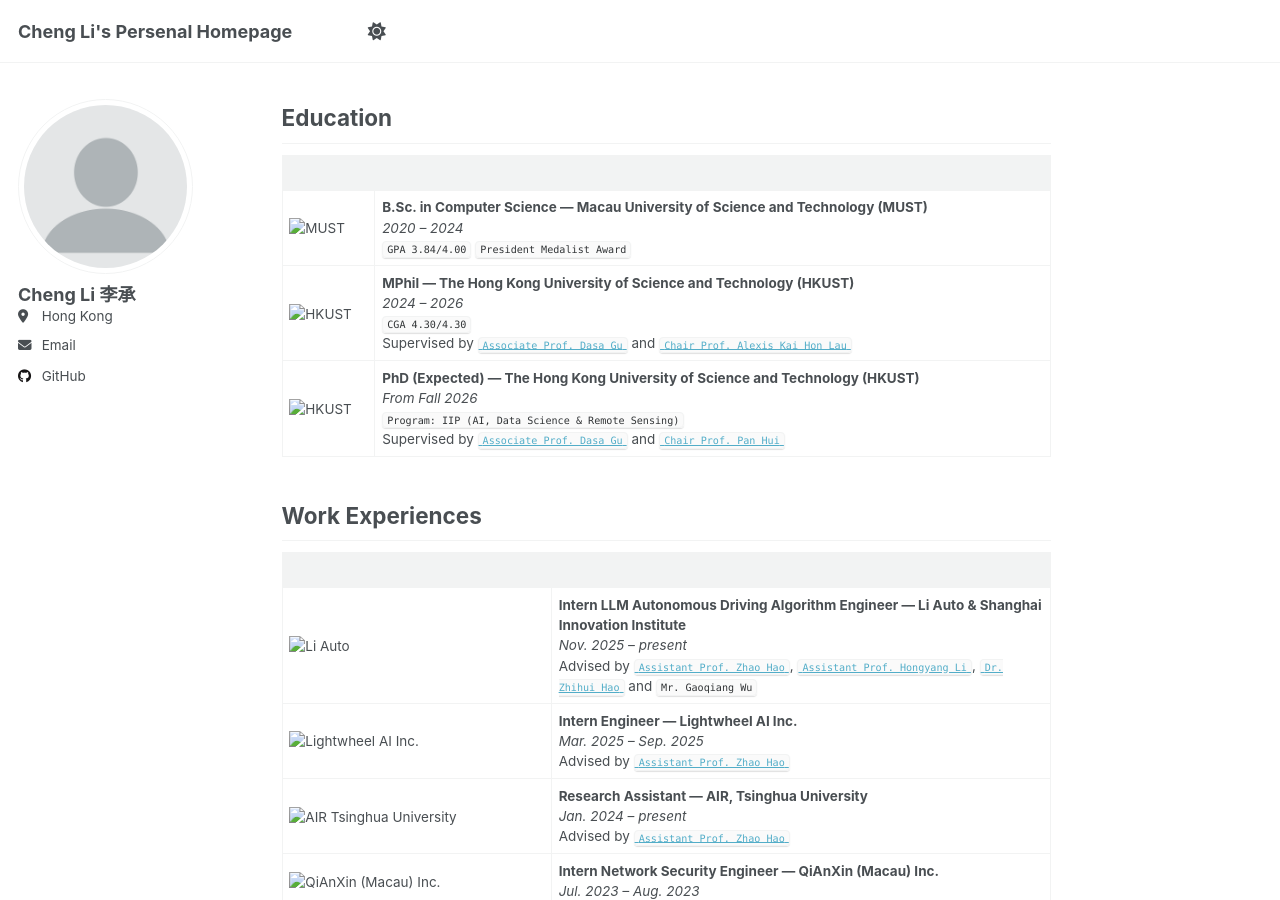
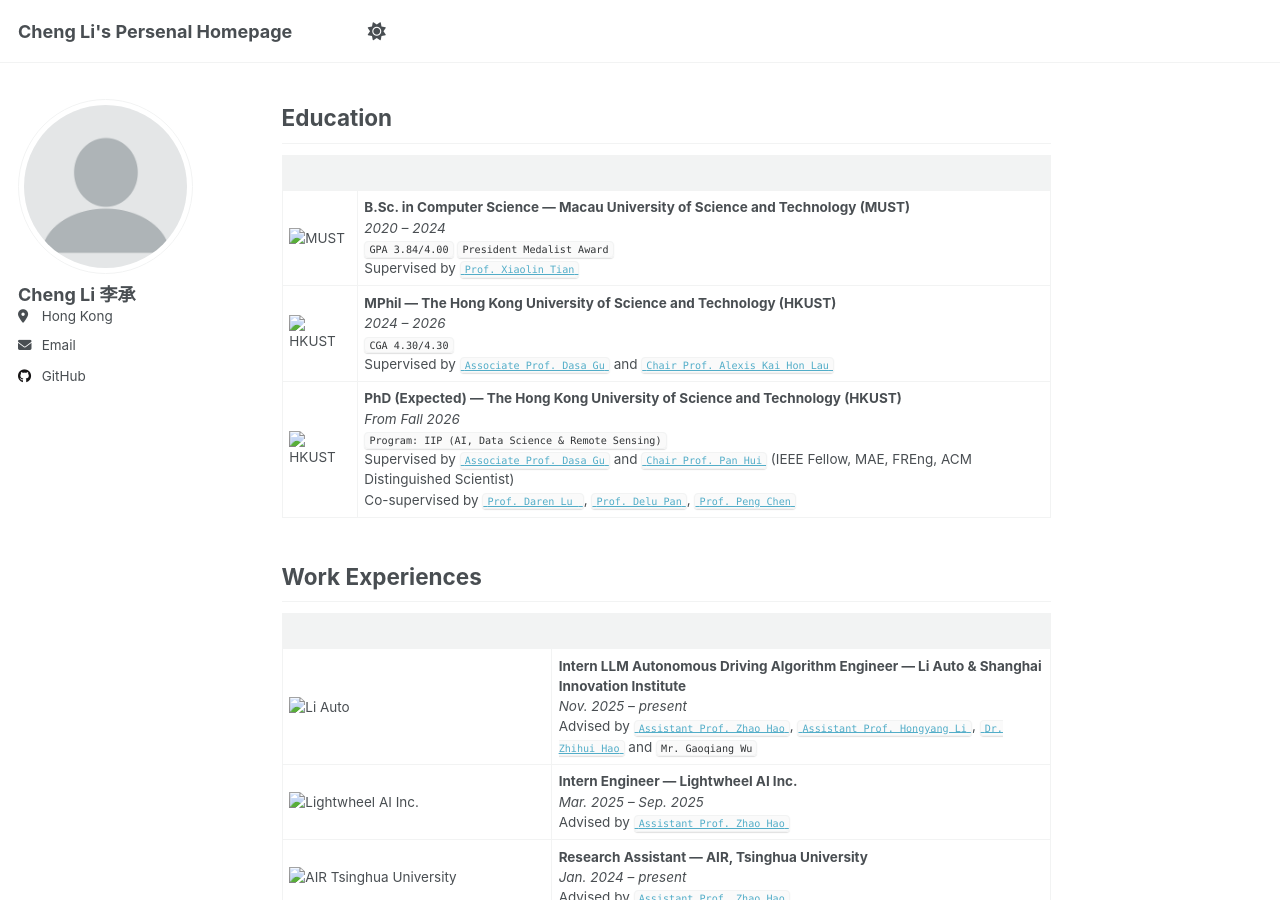
Before and after one commit to chengli24/chengli24, a Jekyll site: the page built from _pages/about.md, in a window 1280 px wide and 900 px high, scrolled down 881 px. Built offline with Jekyll 4.4.1, drawn with Linux system fonts in a browser that asks for light colours; a script that is not in the unit is left out.

Commit message:
Update about.md

```diff
--- a/_pages/about.md
+++ b/_pages/about.md
@@ -18,9 +18,10 @@ My research interests focus on Remote Sensing, Computer Vision, Autonomous Drivi
 
 |  |  |
 |---|---|
-| <img src="MUST.png" alt="MUST" width="120"> | **B.Sc. in Computer Science — Macau University of Science and Technology (MUST)**<br>*2020 – 2024*<br><code>GPA 3.84/4.00</code> <code>President Medalist Award</code> |
+| <img src="MUST.png" alt="MUST" width="120"> | **B.Sc. in Computer Science — Macau University of Science and Technology (MUST)**<br>*2020 – 2024*<br><code>GPA 3.84/4.00</code> <code>President Medalist Award</code><br>Supervised by <a href="https://fie.must.edu.mo/id-1444/person/view/id-539.html"><code>Prof. Xiaolin Tian</code></a>|
 | <img src="HKUST.png" alt="HKUST" width="120"> | **MPhil — The Hong Kong University of Science and Technology (HKUST)**<br>*2024 – 2026*<br><code>CGA 4.30/4.30</code><br>Supervised by <a href="https://scholar.google.com/citations?user=NUV28h8AAAAJ&hl=en"><code>Associate Prof. Dasa Gu</code></a> and <a href="https://scholar.google.com/citations?user=sB519ukAAAAJ&hl=en"><code>Chair Prof. Alexis Kai Hon Lau</code></a> |
-| <img src="HKUST.png" alt="HKUST" width="120"> | **PhD (Expected) — The Hong Kong University of Science and Technology (HKUST)**<br>*From Fall 2026*<br><code>Program: IIP (AI, Data Science & Remote Sensing)</code><br>Supervised by <a href="https://scholar.google.com/citations?user=NUV28h8AAAAJ&hl=en"><code>Associate Prof. Dasa Gu</code></a> and <a href="https://scholar.google.com/citations?user=dcDrhzMAAAAJ&hl=zh-CN"><code>Chair Prof. Pan Hui</code></a> |
+| <img src="HKUST.png" alt="HKUST" width="120"> | **PhD (Expected) — The Hong Kong University of Science and Technology (HKUST)**<br>*From Fall 2026*<br><code>Program: IIP (AI, Data Science & Remote Sensing)</code><br>Supervised by <a href="https://scholar.google.com/citations?user=NUV28h8AAAAJ&hl=en"><code>Associate Prof. Dasa Gu</code></a> and <a href="https://scholar.google.com/citations?user=dcDrhzMAAAAJ&hl=zh-CN"><code>Chair Prof. Pan Hui</code></a> (IEEE Fellow, MAE, FREng, ACM Distinguished Scientist)<br>Co-supervised by <a href="https://iap.cas.cn/sourcedb/zw/gbzjrc/ys/200908/t20090805_5548911.html"><code>Prof. Daren Lu </code></a>, <a href="https://ocac.zju.edu.cn/2020/0509/c50525a2094491/pagem.htm"><code>Prof. Delu Pan</code></a>, <a href="http://www.sdioi.com/ryxx/1541.html"><code>Prof. Peng Chen</code></a>|
+
 
 ## Work Experiences
 
```
